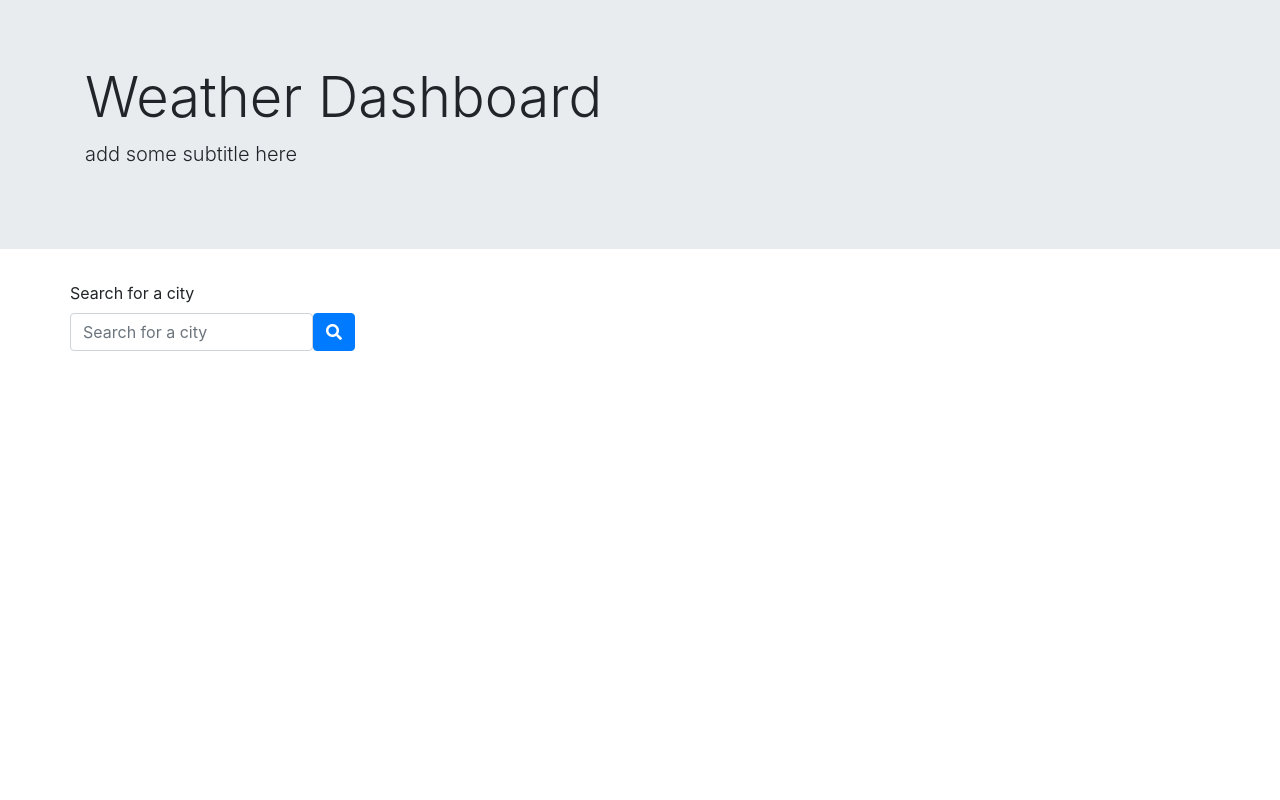
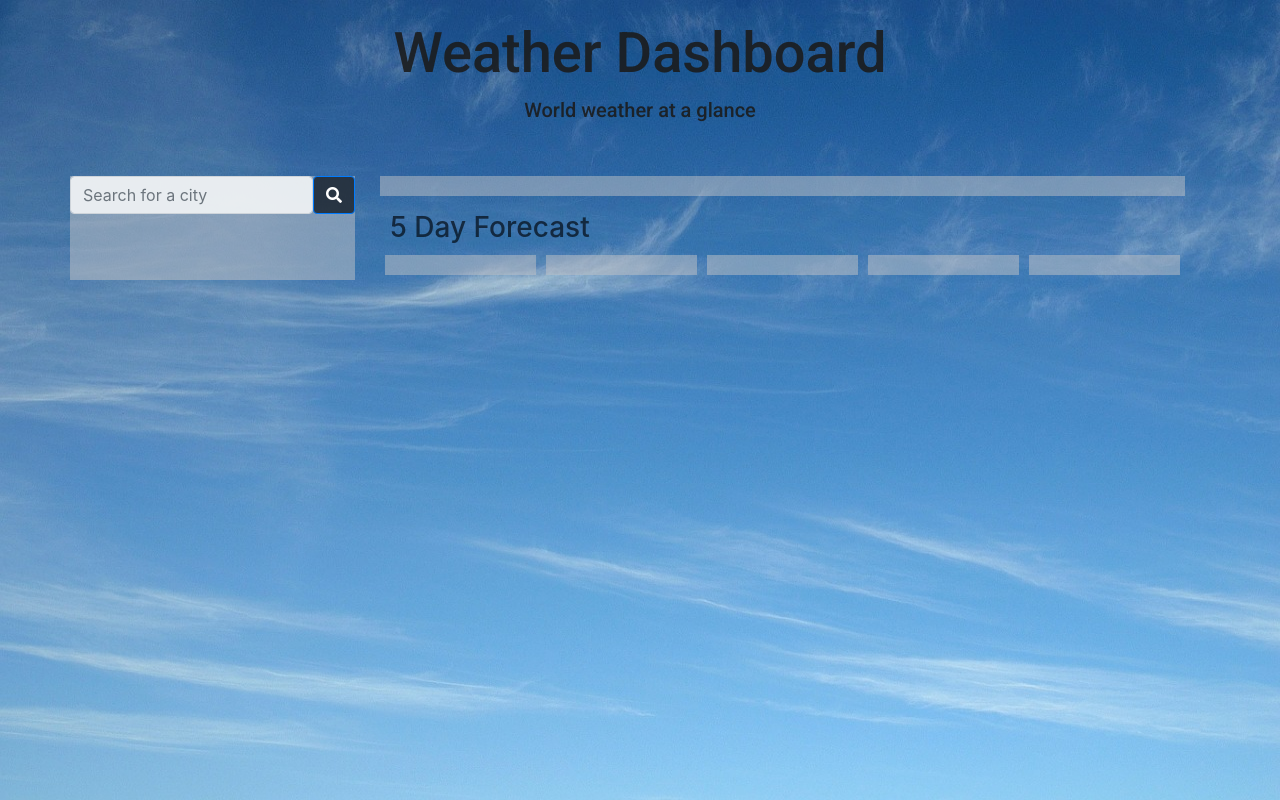
Before and after one commit to qtian13/Weather-Dashboard, a plain HTML site: page index.html in a window 1280 px wide. Drawn offline with nearby package versions, Linux system fonts and the light colour scheme.

Commit message:
color the layout with css file

```diff
--- a/assets/css/style.css
+++ b/assets/css/style.css
@@ -1,16 +1,77 @@
+:root {
+    --background-color-: rgba(194, 196, 199, 0.5);
+}
+body, html {
+    height: 100%;
+}
+body {
+    background-image: url('../images/background.jpeg');
+    background-size: 100% 100%;
+    color:rgba(3, 10, 19, 0.7);
+}
+
+.jumbotron {
+    font-family: 'Dancing Script', cursive;
+    font-family: 'Lato', sans-serif;
+    font-family: 'Open Sans', sans-serif;
+    font-family: 'Permanent Marker', cursive;
+    font-family: 'Roboto', sans-serif;
+    color: rgba(27, 28, 29, 0.9);
+    text-align: center;
+    background-color: initial;
+    padding-top: 20px;
+    padding-bottom: 20px;
+    margin-bottom: 15px;
+}
+.search-container {
+    background-color: var(--background-color-);
+    padding-left: 0px;
+    padding-right: 0px;
+}
+.search-history-box {
+    padding-top: 5px;
+    padding-bottom: 5px;
+}
+.search-history-box div  {
+    padding-left: 10px;
+}
+#search-input {
+    background-color: rgba(243, 245, 247, 0.9);
+}
+#search-button {
+    background-color: rgba(3, 10, 19, 0.7);
+}
 .form-label {
     width: 100%;
 }
 
+.weather-info-container {
+    padding-left: 10px;
+    padding-right: 10px;
+}
 .weather-current {
-    height : 300px;
+    padding: 10px;
+    background-color: var(--background-color-);
 }
-
+h3 {
+    margin: 15px 0px 5px 0px;
+    padding-left: 10px;
+    padding-right: 10px;
+}
 .weather-forecast-group {
     display: flex;
 }
 
 .weather-forecast-box {
-    height :  140px;
     width: 20%;
+    padding: 5px;
 }
+
+.weather-forecast-card {
+    background-color: var(--background-color-);
+    padding: 10px;
+}
+.weather-forecast-card div, .weather-current div, .search-history-box div {
+    margin-top: 10px;
+    margin-bottom: 10px;
+}
--- a/assets/js/script.js
+++ b/assets/js/script.js
@@ -1,4 +1,35 @@
-var current = {};
+var weather = {
+    current: {
+        Temperature: "--.--",
+        Humidity: "--",
+        windSpeed: "--.--",
+        uvIndex: "-.-",
+    },
+    daily: {
+        dayOne: {
+            temp: "--.--",
+            humidity: "--",
+        },
+        dayTwo: {
+            temp: "--.--",
+            humidity: "--",
+        },
+        dayThree: {
+            temp: "--.--",
+            humidity: "--",
+        },
+        dayFour: {
+            temp: "--.--",
+            humidity: "--",
+        },
+        dayFive: {
+            temp: "--.--",
+            humidity: "--",
+        },
+
+    }
+};
+var current = weather.current;
 var cityName = "";
 var searchHistory = JSON.parse(localStorage.getItem("searchHistory"));
 if (searchHistory === null) {
@@ -68,6 +99,7 @@ function fetchWeatherData(cityName) {
             }
         })
         .then(function(data) {
+            console.log(data);
             var mainInfoEl = $("<h2>");
             var tempEl = $("<div>");
             var humidityEl = $("<div>");
@@ -78,7 +110,7 @@ function fetchWeatherData(cityName) {
             current.humidity = data.current.humidity;
             current.windSpeed = data.current.wind_speed;
             current.uvIndex = data.current.uvi;
-            current.weather = data.current.weather[0].main;
+            // current.weather = data.current.weather[0].main;
             current.weatherIcon = data.current.weather[0].icon;
             mainInfoEl.text(cityName + " " + moment().format("l"));
             tempEl.html("Temperature: " + current.temp + " &#8457");
@@ -89,13 +121,13 @@ function fetchWeatherData(cityName) {
             mainInfoEl.append(imgEl);
             $(".weather-current").append(mainInfoEl, tempEl, humidityEl, windEl, uvIndexEl);
             $(".weather-forecast-card").each(function(i) {
-                var forecastDateEl = $("<h3>");
+                var forecastDateEl = $("<h4>");
                 var forecastTempEl = $("<div>");
                 var forecastHumidityEl = $("<div>");
                 var forecastWeatherEl = $("<div>");
                 var forecastImgEl = $("<img>");
-                forecastDateEl.text(moment().add(i + 1, "days").format('L'));
-                forecastTempEl.html("Temperature: " + data.daily[i].temp.day + " &#8457");
+                forecastDateEl.text(moment().add(i + 1, "days").format('l'));
+                forecastTempEl.html("Temp: " + data.daily[i].temp.day + " &#8457");
                 forecastHumidityEl.text("Humidity: " + data.daily[i].humidity + "%");
                 forecastImgEl.attr("src", "https://openweathermap.org/img/wn/" + data.daily[i].weather[0].icon + ".png");
                 forecastWeatherEl.append(forecastImgEl);
@@ -107,12 +139,6 @@ function fetchWeatherData(cityName) {
 
 $("#search-button").on("click", clickHandler);
 $(".search-container").on('click', '.search-history', function (event) {
-    // fetchWeatherData($(event.target).text());
-    // $(event.target).empty();
-    // searchHistory = [];
-    // $(".search-history").each(function() {
-    //     searchHistory.push($(this).text());
-    // })
     cityName = $(event.target).text();
     fetchWeatherData(cityName);
     updateSearchHistory(cityName);
--- a/index.html
+++ b/index.html
@@ -9,6 +9,9 @@
         integrity="sha384-ggOyR0iXCbMQv3Xipma34MD+dH/1fQ784/j6cY/iJTQUOhcWr7x9JvoRxT2MZw1T" crossorigin="anonymous">
     <link rel="stylesheet" href="https://use.fontawesome.com/releases/v5.8.1/css/all.css"
         integrity="sha384-50oBUHEmvpQ+1lW4y57PTFmhCaXp0ML5d60M1M7uH2+nqUivzIebhndOJK28anvf" crossorigin="anonymous" />
+        <link rel="preconnect" href="https://fonts.googleapis.com">
+<link rel="preconnect" href="https://fonts.gstatic.com" crossorigin>
+<link href="https://fonts.googleapis.com/css2?family=Dancing+Script:wght@700&family=Lato:ital,wght@1,700&family=Open+Sans:wght@600&family=Permanent+Marker&family=Roboto:wght@500&display=swap" rel="stylesheet">
     <link rel="stylesheet" href="assets/css/style.css">
     <title>Weather Dashboard</title>
 </head>
@@ -17,16 +20,15 @@
     <div class="jumbotron jumbotron-fluid">
         <div class="container">
             <h1 class="display-4">Weather Dashboard</h1>
-            <p class="lead">add some subtitle here</p>
+            <p class="lead">World weather at a glance</p>
         </div>
     </div>
 
     <main class="container">
         <div class="row">
             <div class="col-lg-3 search-container">
-                <div class="row">
+                <div class="search-box">
                     <div class="input-group rounded">
-                        <label class="form-label" for="search-input">Search for a city</label>
                         <input type="search" id="search-input" class="form-control rounded"
                             placeholder="Search for a city" aria-label="Search" aria-describedby="search-addon" />
                         <button id="search-button" type="button" class="btn btn-primary">
@@ -38,12 +40,12 @@
                 </div>
             </div>
             <div class="col-lg-9">
-                <div class="row">
-                    <div class="col-lg-12 weather-current">
+                <div class="row weather-info-container">
+                    <div class="col-lg-12">
+                        <div class="weather-current"></div>
                     </div>
-                </div>
-                <div class="row">
                     <div class="col-lg-12">
+                        <h3>5 Day Forecast</h3>
                     </div>
                     <div class="col-lg-12 weather-forecast-group">
                         <div class="weather-forecast-box">
```
Also changed, not shown: assets/images/background.jpeg (added).
